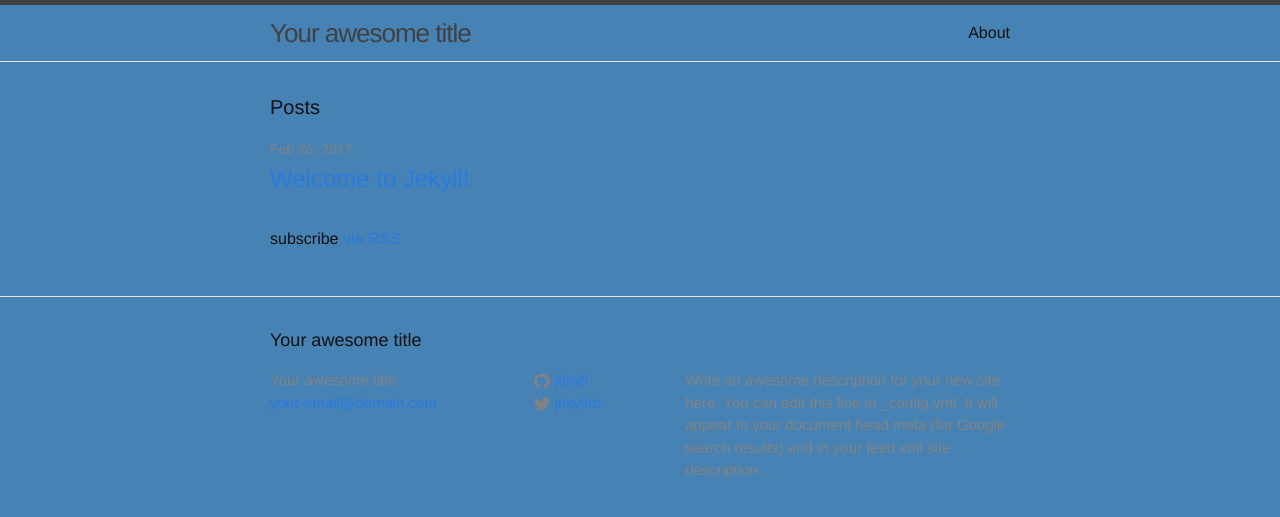
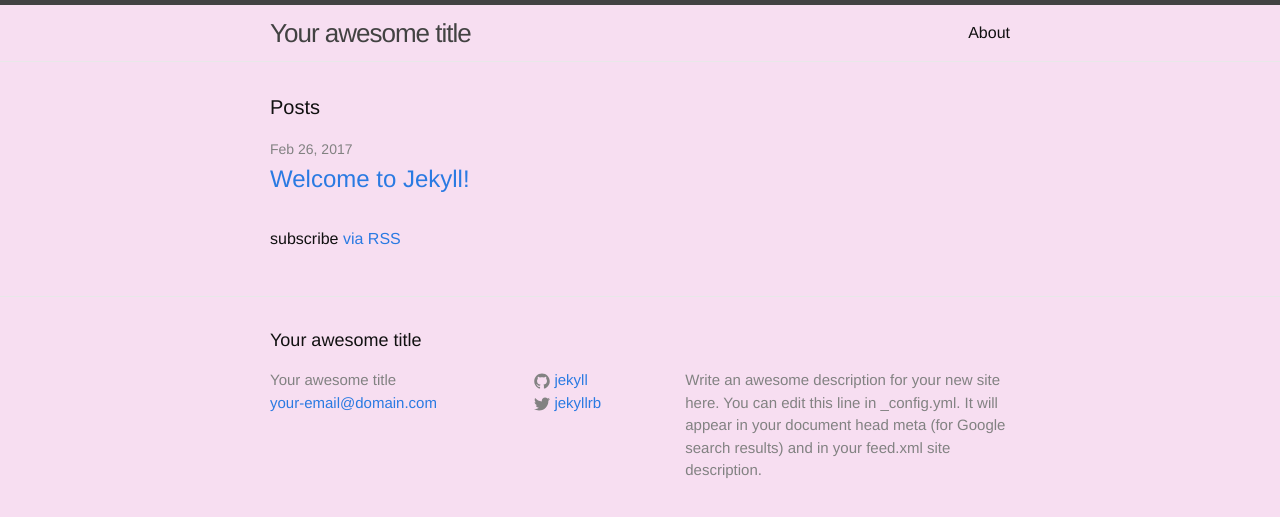
Before and after one commit to DeshotelDevelopment/first-sample-repo, a Jekyll site: the page built from index.html, in a window 1280 px wide. Shown: the top 517 px of the page. Built offline with Jekyll 4.4.1, drawn with Linux system fonts in a browser that asks for light colours.

Commit message:
Update main.scss

```diff
--- a/css/main.scss
+++ b/css/main.scss
@@ -15,7 +15,7 @@
 $spacing-unit:     30px;
 
 $text-color:       #111;
-$background-color: steelblue;
+$background-color: #f7def1;
 $brand-color:      #2a7ae2;
 
 $grey-color:       #828282;
```
